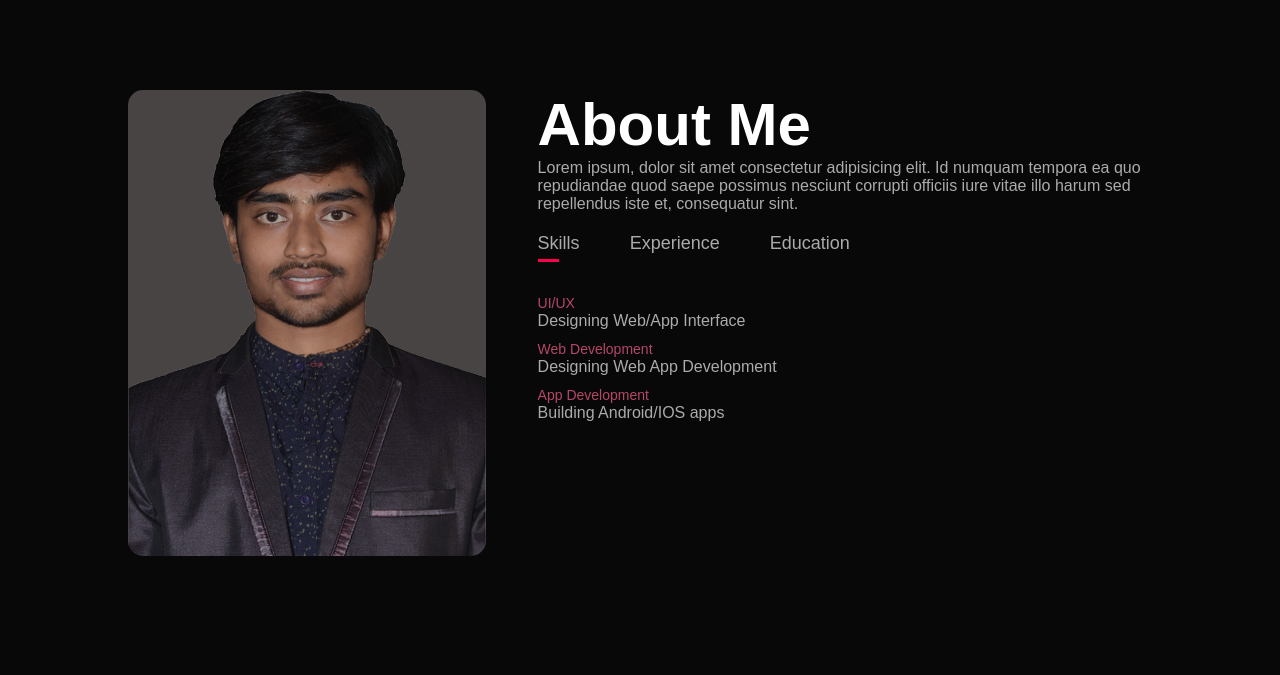
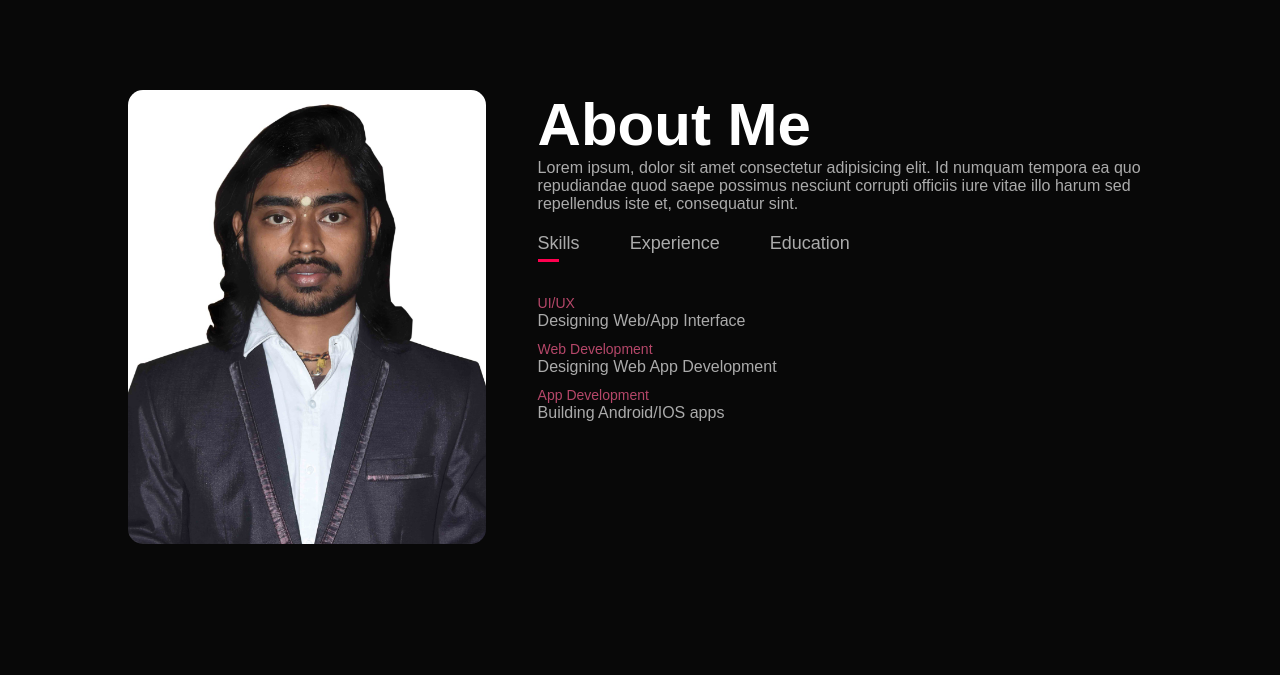
Before and after one commit to RajBardhan568/rajbardhan568.github.io, a plain HTML site: page index.html in a window 1280 px wide. Shown: the part 800-1475 px from the top of the page. Drawn offline with Linux system fonts and the light colour scheme.

Commit message:
Update index.html

```diff
--- a/index.html
+++ b/index.html
@@ -34,7 +34,7 @@
         <div class="container">
              <div class="row">
                 <div class="about-col-1">
-                    <img src="images/user2.png">
+                    <img src="images/pi.jpg">
                 </div>
                 <div class="about-col-2">
                     <h1 class="sub-title">About Me</h1>
```
